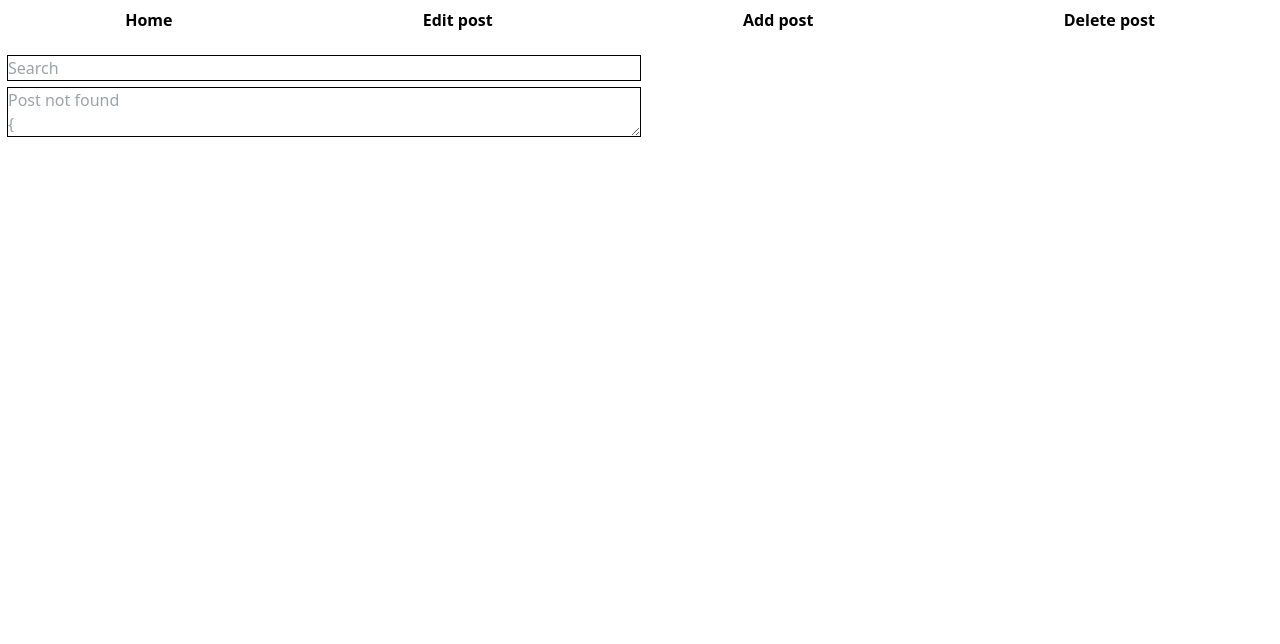
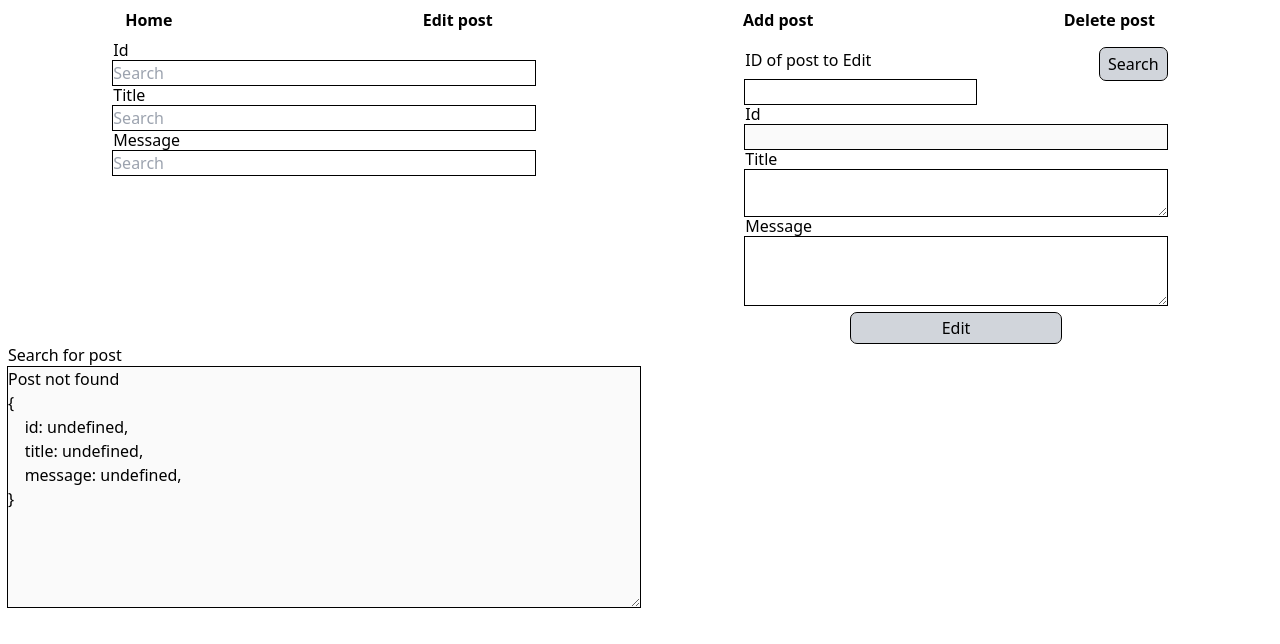
Before and after one commit to xobandech/node.js-react-posts-api, a React (Create React App) app in the folder client/: page /edit in a window 1280 px wide. Shown: the top 644 px of the page. Built offline with nearby package versions, Linux system fonts and the light colour scheme.

Commit message:
Add functionality & html elements and a lot of code

```diff
--- a/client/src/components/FindPostComponent.tsx
+++ b/client/src/components/FindPostComponent.tsx
@@ -1,24 +1,139 @@
 import React, { useState } from "react";
 import { Post } from "../types/types";
+
 const FindPostComponent = () => {
-  const [post, setPost] = useState<Post>();
-  const [searchField, setSearchField] = useState("");
+  const [posts, setPosts] = useState<Post[]>();
+  const [searchFormFields, setSearchFormFields] = useState({
+    id: "",
+    title: "",
+    message: "",
+  });
+  const [editPostFields, setEditPostFields] = useState({
+    id: "",
+    title: "",
+    message: "",
+  });
+  const searchPosts = async () => {
+    await fetch(
+      `/posts/search?id=${searchFormFields.id}&title=${searchFormFields.title}&message=${searchFormFields.message}`
+    )
+      .then((res) => res.json())
+      .then((data) => setPosts(data));
+  };
+  const searchPostsById = async (id: string) => {
+    return await fetch(
+        `/posts/${id}`
+    ).then(res => res.json())
+  }
 
+  const editPostById = async ({id, title, message}: Post) => {
+
+  }
   return (
     <div className="m-2">
       <div>
-        <input type="text" className="outline w-[50%] outline-1 my-2" placeholder="Search" onChange={(e) => setSearchField(e.target.value)} />
-        {/* <button onClick={findPostById}>Search for post</button> */}
+        <div className="flex justify-around w-full">
+          <form className="flex flex-col w-1/3 [&>label]:leading-[5px]">
+            <label htmlFor="id">Id</label>
+            <input
+              type="text"
+              className="outline outline-1 my-2"
+              placeholder="Search"
+              onChange={(e) =>
+                setSearchFormFields({ ...searchFormFields, id: e.target.value })
+              }
+            />
+            <label htmlFor="title">Title</label>
+            <input
+              type="text"
+              className="outline outline-1 my-2"
+              placeholder="Search"
+              onChange={(e) =>
+                setSearchFormFields({
+                  ...searchFormFields,
+                  title: e.target.value,
+                })
+              }
+            />
+            <label htmlFor="message">Message</label>
+            <input
+              type="text"
+              className="outline outline-1 my-2"
+              placeholder="Search"
+              onChange={(e) =>
+                setSearchFormFields({
+                  ...searchFormFields,
+                  message: e.target.value,
+                })
+              }
+            />
+          </form>
+          <div className="flex w-1/3 flex-col [&>label]:leading-[5px]">
+            <div className="flex ">
+              <div>
+                <label htmlFor="postToEdit">ID of post to Edit</label>
+                <input type="text" onChange={(e) => setEditPostFields({...editPostFields, id: e.target.value})} className="outline outline-1 my-2" />
+              </div>
+              <button className="h-1/2 bg-gray-300 rounded-md px-2 outline outline-1" onClick={() => searchPostsById(editPostFields.id).then(data => setEditPostFields(data))}>
+                Search
+              </button>
+            </div>
+
+            <label htmlFor="id">Id</label>
+            <input
+              type="text"
+              className="outline outline-1 my-2"
+              disabled
+              value={editPostFields.id}
+            />
+            <label htmlFor="title">Title</label>
+            <textarea
+              rows={2}
+              className="outline outline-1 my-2"
+              value={editPostFields.title}
+              onChange={(e) =>
+                setEditPostFields({ ...editPostFields, title: e.target.value })
+              }
+            />
+            <label htmlFor="message">Message</label>
+            <textarea
+              rows={3}
+              className="outline outline-1 my-2"
+              value={editPostFields.message}
+              onChange={(e) =>
+                setEditPostFields({
+                  ...editPostFields,
+                  message: e.target.value,
+                })
+              }
+            />
+            <button className="max-h-[30px] h-[50%] bg-gray-300 rounded-md px-2 outline outline-1 w-1/2 mx-auto">
+                Edit
+            </button>
+          </div>
+        </div>
+        <button onClick={searchPosts}>Search for post</button>
       </div>
       <textarea
         className="outline outline-1 w-[50%] h-[100%]"
         name="Post"
-        placeholder={`${!post && "Post not found"}
+        disabled
+        rows={10}
+        value={
+          posts
+            ? posts.map((post) => {
+                return `id: ${post.id.toLocaleString()},
+title: ${post.title ? post.title : "undefined"},
+message: ${post.message ? post.message : "undefined"}
+\n`;
+              })
+            : `Post not found
 {
-    id: ${post?.id}
-    title: ${post?.title}
-    message: ${post?.message}
-}`}
+    id: undefined,
+    title: undefined,
+    message: undefined,
+}`
+        }
       />
     </div>
   );
```
